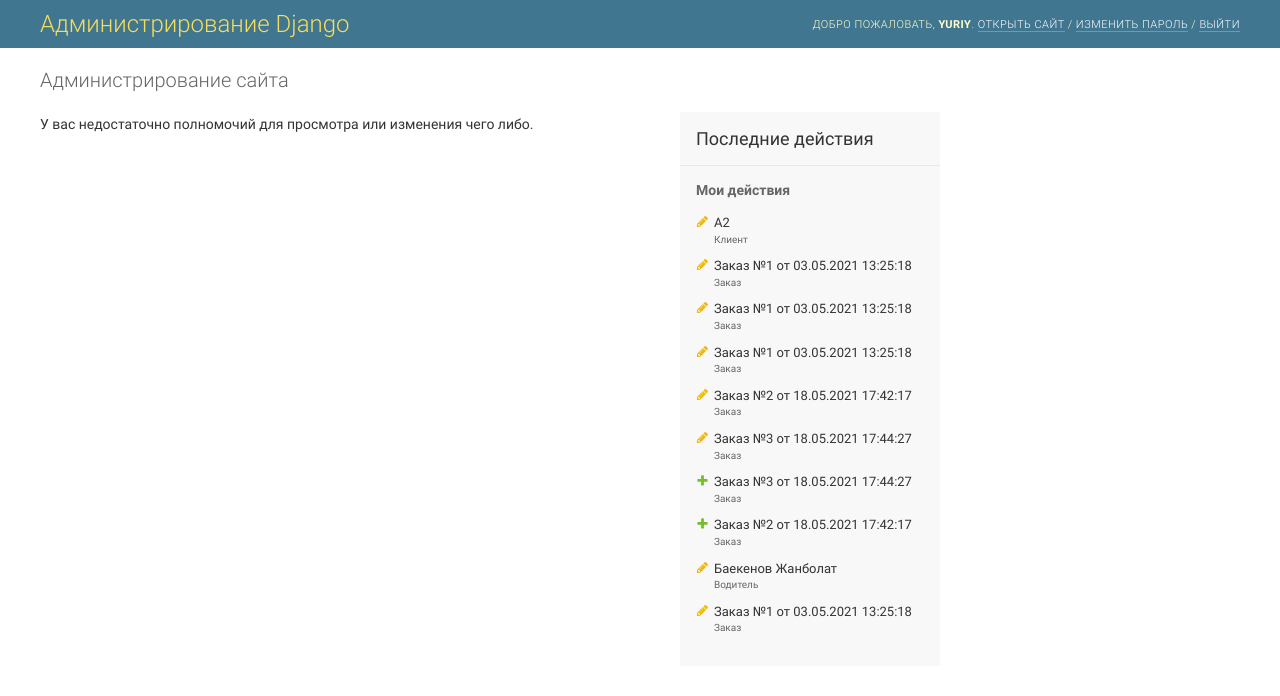
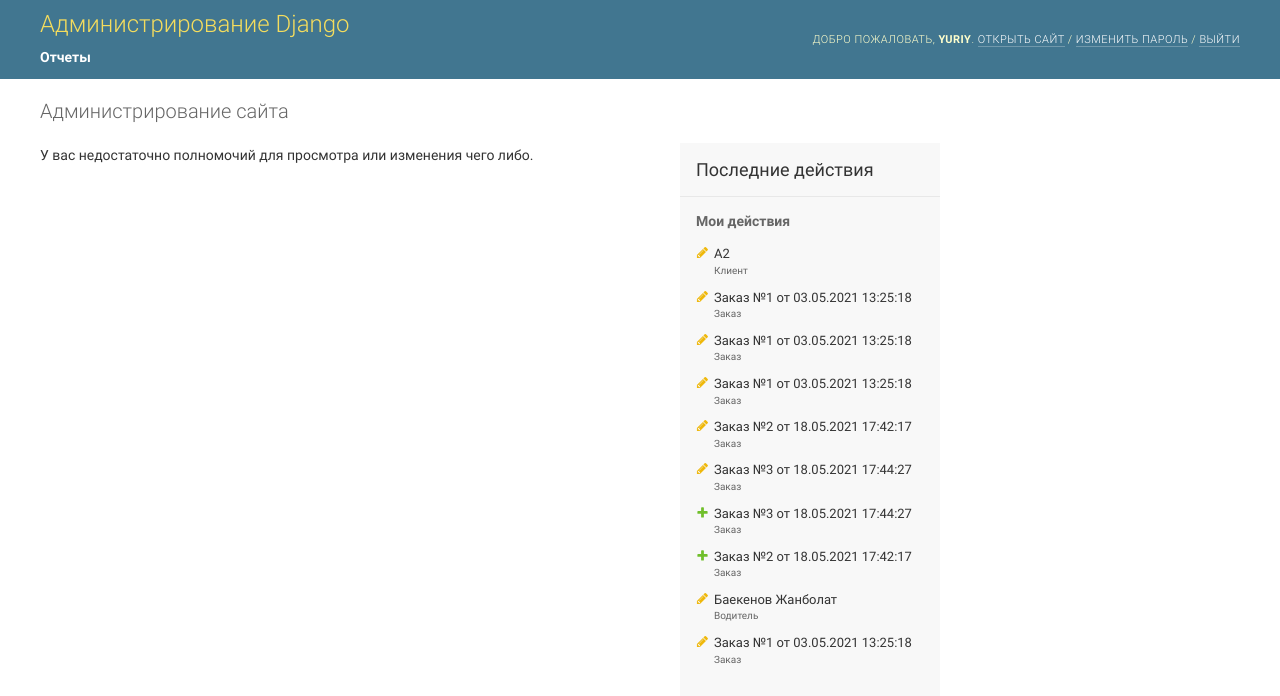
Before and after one commit to Yuriy2018/Django_water, a Django app: page /admin/ in a window 1280 px wide. Shown: the top 696 px of the page. Run offline with Django 3.2, Linux system fonts and the light colour scheme; a user stored in the database is signed in; data comes from the database, SQL or seed files in the repository; parts of the project's set-up code (start-up, migrations or seed data) failed here and were passed over.

Commit message:
adding link for reports

```diff
--- a/templates/admin/base_site.html
+++ b/templates/admin/base_site.html
@@ -3,7 +3,9 @@
 {% block title %}{% if subtitle %}{{ subtitle }} | {% endif %}{{ title }} | {{ site_title|default:_('Django site admin') }}{% endblock %}
 
 {% block branding %}
+
 <h1 id="site-name"><a href="{% url 'admin:index' %}">{{ site_header|default:_('Django administration') }}</a></h1>
+{#  <br>#}
+  <h3 style="color: cyan"><a href="{% url 'report_today_bs' %}">Отчеты</a></h3>
 {% endblock %}
-
 {% block nav-global %}{% endblock %}
```
